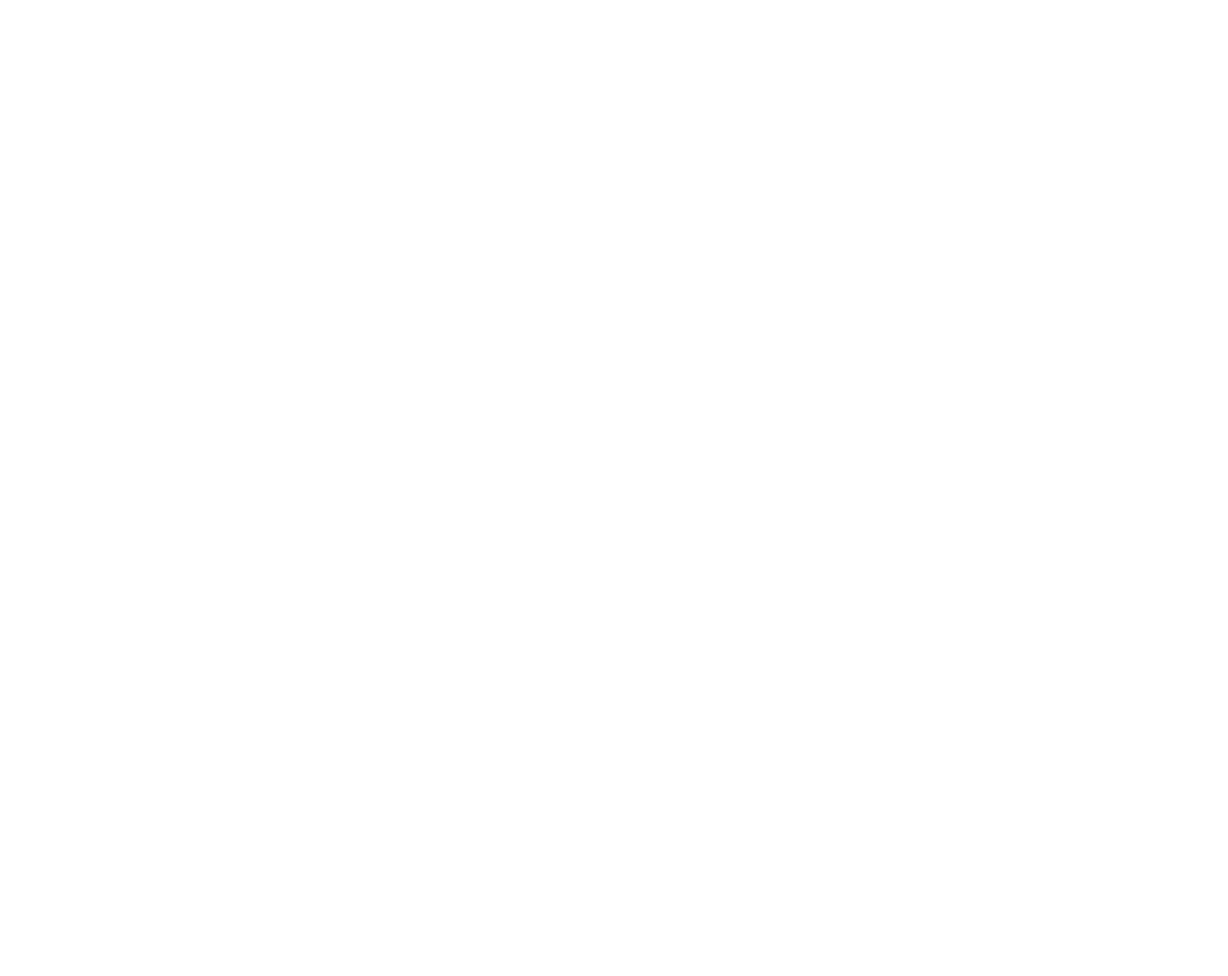
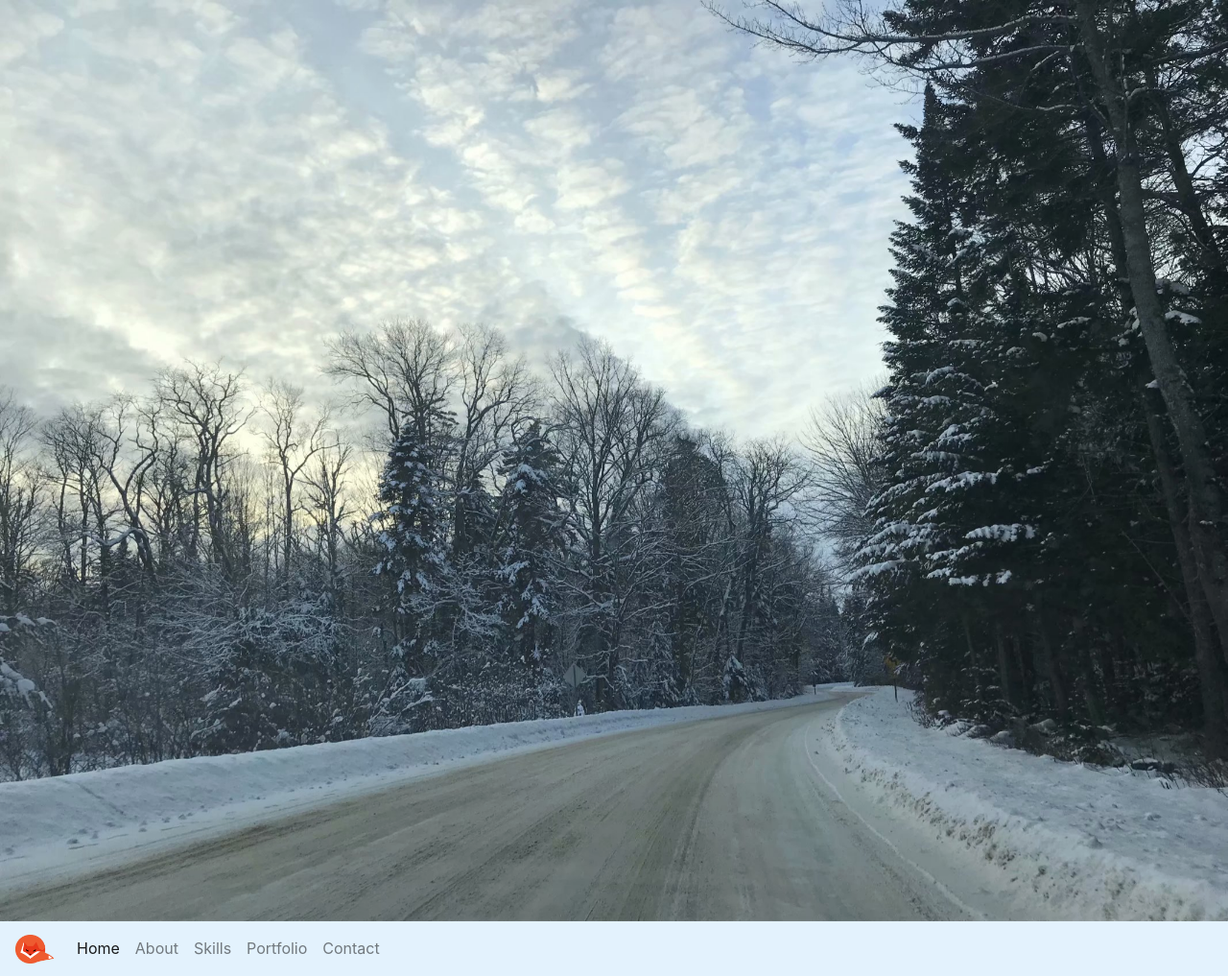
Before and after one commit to xin0415/xin.github.io, a website: page index.html in a window 1280 px wide. Shown: the whole page at 96% size. Before the commit the page ends 800 px from the top, so only its background shows below. Drawn offline with nearby package versions, Linux system fonts and the light colour scheme.

Commit message:
slideshow
still need modification

```diff
--- a/index.html
+++ b/index.html
@@ -1,9 +1,64 @@
 <!DOCTYPE html>
 <html>
 <head>
-	<title>Xin's Page</title>
+	<title>Xin's Portfolio</title>
+	<meta name="viewport" content="width=device-width, initial-scale=1">
+	<link rel="stylesheet" href="https://stackpath.bootstrapcdn.com/bootstrap/4.3.1/css/bootstrap.min.css" integrity="sha384-ggOyR0iXCbMQv3Xipma34MD+dH/1fQ784/j6cY/iJTQUOhcWr7x9JvoRxT2MZw1T" crossorigin="anonymous">
+	<link rel="stylesheet" type="text/css" href="./style/style.css">
 </head>
 <body>
 
+	<div>
+
+		<div class="slideshow-container">
+
+			<div class="mySlides fade">
+			  <img src="img/slide1.jpeg" style="width:100%">
+			</div>
+
+			<div class="mySlides fade">
+			  <img src="img/slide2.jpg" style="width:100%">
+			</div>
+
+			<div class="mySlides fade">
+			  <img src="img/slide3.jpg" style="width:100%">
+			</div>
+
+		</div>
+
+
+
+
+		<!-- <div class="slides-container">
+			<img src="img/slide1.jpeg" style="width:100%">
+			<img src="img/slide2.jpg" style="width:100%">
+			<img src="img/slide3.jpg" style="width:100%">
+			<img src="img/slide4.jpg" style="width:100%">
+		</div> -->
+
+
+		<nav class="navbar navbar-expand-lg navbar-light" style="background-color: #e3f2fd;" >
+		  <a class="navbar-brand" href="#"><img src="img/icon.png" width="40" height="30"></a>
+		  <button class="navbar-toggler" type="button" data-toggle="collapse" data-target="#navbarNavAltMarkup" aria-controls="navbarNavAltMarkup" aria-expanded="false" aria-label="Toggle navigation">
+		    <span class="navbar-toggler-icon"></span>
+		  </button>
+		  <div class="collapse navbar-collapse" id="navbarNavAltMarkup">
+		    <div class="navbar-nav">
+		      <a class="nav-item nav-link active" href="#">Home <span class="sr-only">(current)</span></a>
+		      <a class="nav-item nav-link" href="#">About</a>
+		      <a class="nav-item nav-link" href="#">Skills</a>
+		      <a class="nav-item nav-link" href="#">Portfolio</a>
+		      <a class="nav-item nav-link" href="#">Contact</a>
+		    </div>
+		  </div>
+		</nav>
+	</div>
+
+
+
+	<script src="https://code.jquery.com/jquery-3.3.1.slim.min.js" integrity="sha384-q8i/X+965DzO0rT7abK41JStQIAqVgRVzpbzo5smXKp4YfRvH+8abtTE1Pi6jizo" crossorigin="anonymous"></script>
+	<script src="https://cdnjs.cloudflare.com/ajax/libs/popper.js/1.14.7/umd/popper.min.js" integrity="sha384-UO2eT0CpHqdSJQ6hJty5KVphtPhzWj9WO1clHTMGa3JDZwrnQq4sF86dIHNDz0W1" crossorigin="anonymous"></script>
+	<script src="https://stackpath.bootstrapcdn.com/bootstrap/4.3.1/js/bootstrap.min.js" integrity="sha384-JjSmVgyd0p3pXB1rRibZUAYoIIy6OrQ6VrjIEaFf/nJGzIxFDsf4x0xIM+B07jRM" crossorigin="anonymous"></script>
+	<script src="./src/index.js"></script>
 </body>
 </html>
--- a/src/index.js
+++ b/src/index.js
@@ -0,0 +1,13 @@
+var slideIndex = 0;
+function showSlides() {
+  var i;
+  var slides = document.getElementsByClassName("mySlides");
+  for (i = 0; i < slides.length; i++) {
+    slides[i].style.display = "none";
+  }
+  slideIndex++;
+  if (slideIndex > slides.length) {slideIndex = 1}
+  slides[slideIndex-1].style.display = "block";
+  setTimeout(showSlides, 2000); // Change image every 2 seconds
+}
+showSlides();
--- a/style/style.css
+++ b/style/style.css
@@ -0,0 +1,25 @@
+.mySlides {
+	display: none;
+}
+.slideshow-container {
+  position: relative;
+  margin: auto;
+}
+
+/* Fading animation */
+.fade {
+  -webkit-animation-name: fade;
+  -webkit-animation-duration: 1.5s;
+  animation-name: fade;
+  animation-duration: 1.5s;
+}
+
+@-webkit-keyframes fade {
+  from {opacity: .4}
+  to {opacity: 1}
+}
+
+@keyframes fade {
+  from {opacity: .4}
+  to {opacity: 1}
+}
```
